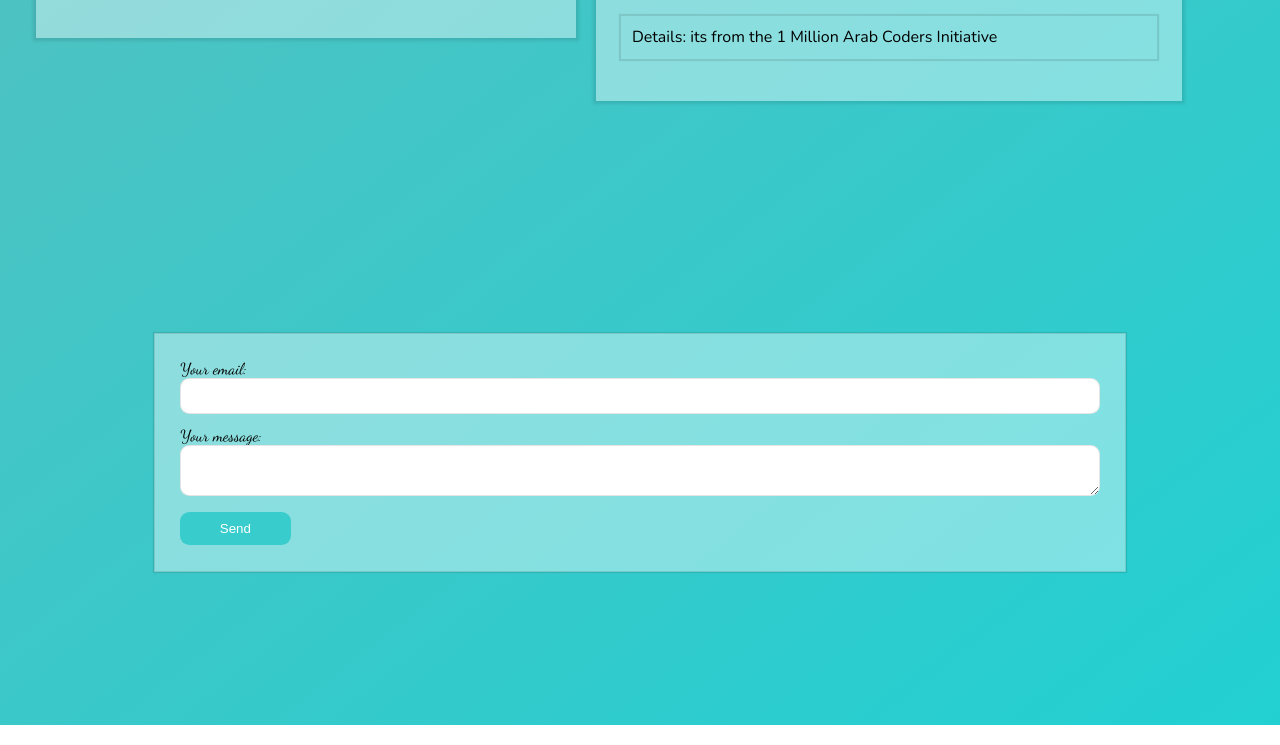
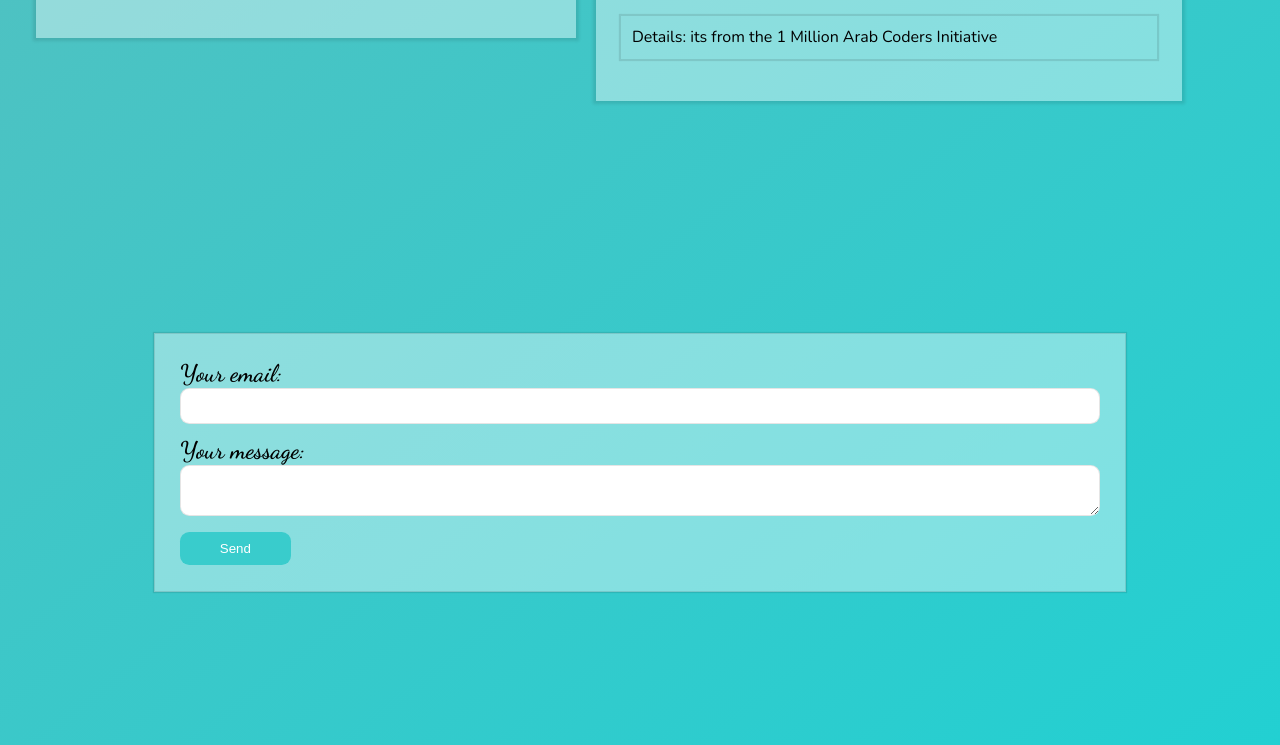
Before and after one commit to Aoof/Aoof.github.io, a plain HTML site: page index.html in a window 1280 px wide. Shown: the part 3275-4020 px from the top of the page. Drawn offline with nearby package versions, Linux system fonts and the light colour scheme.

Commit message:
Update main.css

```diff
--- a/main.css
+++ b/main.css
@@ -183,6 +183,9 @@ hr {
 
 label {
   color: black;
+  font-size: 1.5em;
+  font-weight: bold;
+  margin-bottom: 2px;
 }
 .btn {
   border: none;
```
